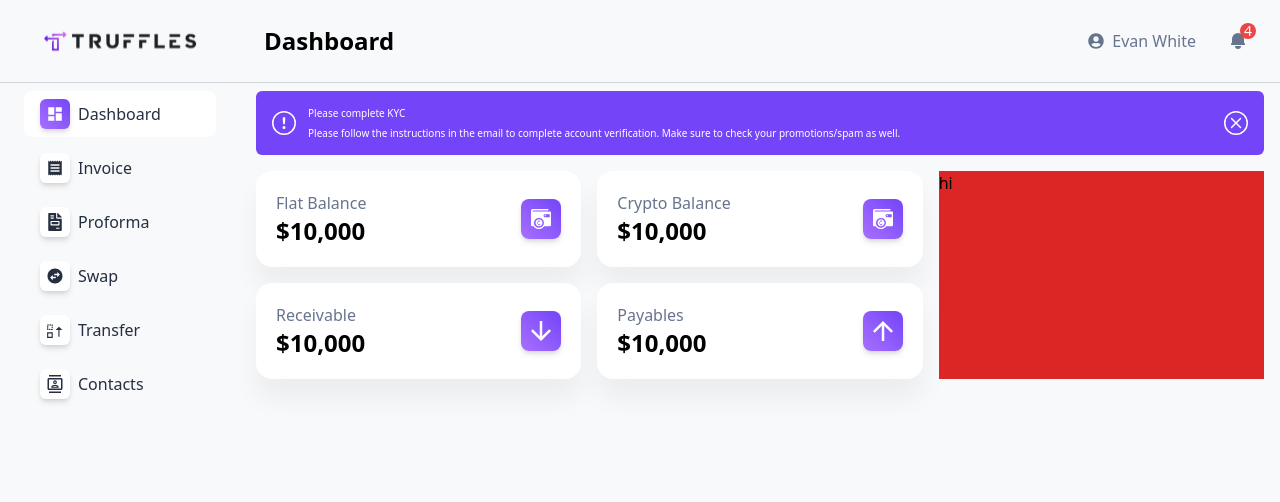
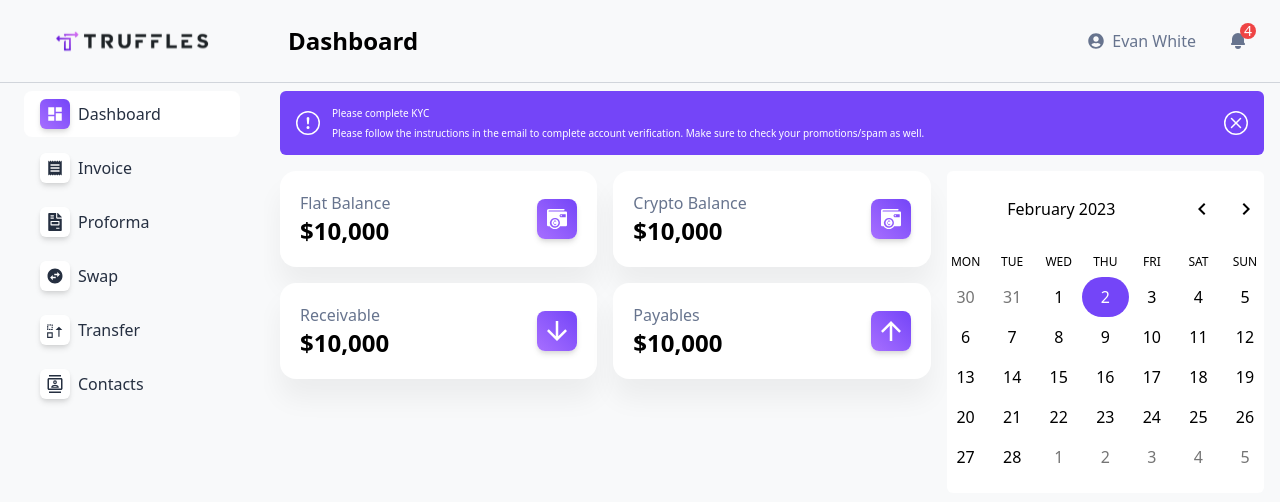
Before and after one commit to Oluwafemi21/truffles-task, a Next.js app: page / in a window 1280 px wide. Shown: the top 502 px of the page. Built offline with nearby package versions, Linux system fonts and the light colour scheme.

Commit message:
feat: added calendar

```diff
--- a/components/SidebarLink.js
+++ b/components/SidebarLink.js
@@ -8,7 +8,7 @@ const SidebarLink = (props) => {
         <li className="m-2" key={title}>
             <Link
                 href={href}
-                className={`group/link flex items-center gap-2 py-2 px-4 rounded-lg cursor-pointer text-navy hover:bg-primary  hover:shadow-default md:focus:shadow-default  ${
+                className={`group/link flex items-center gap-2 py-2 px-4 rounded-lg cursor-pointer text-navy hover:bg-primary  hover:shadow-default focus:shadow-default  ${
                     router.asPath === href && "bg-white "
                 }`}
             >
--- a/package.json
+++ b/package.json
@@ -11,10 +11,12 @@
   "dependencies": {
     "@next/font": "13.1.6",
     "@tailwindcss/forms": "^0.5.3",
+    "apexcharts": "^3.36.3",
     "eslint": "8.33.0",
     "eslint-config-next": "13.1.6",
     "next": "13.1.6",
     "react": "18.2.0",
+    "react-calendar": "^4.0.0",
     "react-dom": "18.2.0",
     "react-icons": "^4.7.1"
   },
--- a/src/pages/contacts.js
+++ b/src/pages/contacts.js
@@ -18,7 +18,7 @@ const Contacts = () => {
                 <link rel="icon" href="/favicon.ico" />
             </Head>
             <section className="h-full grid place-content-center gap-10">
-                <div className="flex items-center gap-3">
+                <div className="flex items-center flex-wrap justify-center text-center gap-3">
                     <p className="text-lg">
                         The
                         <span className="text-primary font-bold mx-2">
--- a/src/pages/index.js
+++ b/src/pages/index.js
@@ -1,9 +1,8 @@
 import Card from "components/Card";
 import Head from "next/head";
-
-// import wallet from "public/wallet.svg";
-// import arrowUp from "public/arrow-up.svg";
-// import arrowDown from "public/arrow-down.svg";
+import Calendar from "react-calendar";
+import { useState } from "react";
+import { MdChevronRight, MdChevronLeft } from "react-icons/md";
 
 const cardLayoutItems = [
     {
@@ -29,6 +28,7 @@ const cardLayoutItems = [
 ];
 
 export default function Home() {
+    const [value, onChange] = useState(new Date());
     return (
         <>
             <Head>
@@ -80,16 +80,29 @@ export default function Home() {
                     </svg>
                 </section>
                 <section className="mt-4 grid md:grid-cols-3 gap-4">
-                    <div className="col-span-2">
+                    <div className="md:col-span-2">
                         <section>
-                            <ul className="grid grid-cols-2 gap-4">
+                            <ul className="grid md:grid-cols-2 gap-4">
                                 {cardLayoutItems.map((card) => (
                                     <Card card={card} key={card.card_name} />
                                 ))}
                             </ul>
                         </section>
                     </div>
-                    <div className="calendar bg-red-600"> hi</div>
+                    <div className="grid place-content-center bg-white p-4 rounded-md">
+                        <Calendar
+                            onChange={onChange}
+                            value={value}
+                            prev2Label={null}
+                            prevLabel={
+                                <MdChevronLeft className="h-6 w-6 mx-auto" />
+                            }
+                            nextLabel={
+                                <MdChevronRight className="h-6 w-6 mx-auto" />
+                            }
+                            next2Label={null}
+                        />
+                    </div>
                 </section>
             </>
         </>
--- a/src/pages/invoice.js
+++ b/src/pages/invoice.js
@@ -15,7 +15,7 @@ const Invoice = () => {
                 <link rel="icon" href="/favicon.ico" />
             </Head>
             <section className="h-full grid place-content-center gap-10">
-                <div className="flex items-center gap-3">
+                <div className="flex items-center flex-wrap justify-center text-center gap-3">
                     <p className="text-lg">
                         The
                         <span className="text-primary font-bold mx-2">
--- a/src/pages/proforma.js
+++ b/src/pages/proforma.js
@@ -15,7 +15,7 @@ const Proforma = () => {
                 <link rel="icon" href="/favicon.ico" />
             </Head>
             <section className="h-full grid place-content-center gap-10">
-                <div className="flex items-center gap-3">
+                <div className="flex items-center flex-wrap justify-center text-center gap-3">
                     <p className="text-lg">
                         The
                         <span className="text-primary font-bold mx-2">
--- a/src/pages/swap.js
+++ b/src/pages/swap.js
@@ -18,7 +18,7 @@ const Swap = () => {
                 <link rel="icon" href="/favicon.ico" />
             </Head>
             <section className="h-full grid place-content-center gap-10">
-                <div className="flex items-center gap-3">
+                <div className="flex items-center flex-wrap justify-center text-center gap-3">
                     <p className="text-lg">
                         The
                         <span className="text-primary font-bold mx-2">
--- a/src/pages/transfer.js
+++ b/src/pages/transfer.js
@@ -16,7 +16,7 @@ const Transfer = () => {
             </Head>
 
             <section className="h-full grid place-content-center gap-10">
-                <div className="flex items-center gap-3">
+                <div className="flex items-center flex-wrap justify-center text-center gap-3">
                     <p className="text-lg">
                         The
                         <span className="text-primary font-bold mx-2">
--- /dev/null
+++ b/src/styles/Calendar.css
@@ -0,0 +1,142 @@
+.react-calendar {
+  width: 350px;
+  max-width: 100%;
+  background: white;
+  font-family: Arial, Helvetica, sans-serif;
+  line-height: 1.125em;
+}
+
+.react-calendar--doubleView {
+  width: 700px;
+}
+
+.react-calendar--doubleView .react-calendar__viewContainer {
+  display: flex;
+  margin: -0.5em;
+}
+
+.react-calendar--doubleView .react-calendar__viewContainer>* {
+  width: 50%;
+  margin: 0.5em;
+}
+
+.react-calendar,
+.react-calendar *,
+.react-calendar *:before,
+.react-calendar *:after {
+  -moz-box-sizing: border-box;
+  -webkit-box-sizing: border-box;
+  box-sizing: border-box;
+}
+
+.react-calendar button {
+  margin: 0;
+  border: 0;
+  outline: none;
+}
+
+.react-calendar button:enabled:hover {
+  cursor: pointer;
+}
+
+.react-calendar__navigation {
+  display: flex;
+  height: 44px;
+  margin-bottom: 1em;
+}
+
+.react-calendar__navigation button {
+  min-width: 44px;
+  background: none;
+}
+
+.react-calendar__navigation button:disabled {
+  background-color: #f0f0f0;
+}
+
+.react-calendar__navigation button:enabled:hover,
+.react-calendar__navigation button:enabled:focus {
+  background-color: #e6e6e6;
+}
+
+.react-calendar__month-view__weekdays {
+  text-align: center;
+  text-transform: uppercase;
+  font-weight: bold;
+  font-size: 0.75em;
+}
+
+.react-calendar__month-view__weekdays__weekday {
+  padding: 0.5em;
+}
+
+.react-calendar__month-view__weekNumbers .react-calendar__tile {
+  display: flex;
+  align-items: center;
+  justify-content: center;
+  font-size: 0.75em;
+  font-weight: bold;
+}
+
+/* .react-calendar__month-view__days__day--weekend {
+  color: #d10000;
+} */
+
+.react-calendar__month-view__days__day--neighboringMonth {
+  color: #757575;
+}
+
+.react-calendar__year-view .react-calendar__tile,
+.react-calendar__decade-view .react-calendar__tile,
+.react-calendar__century-view .react-calendar__tile {
+  padding: 2em 0.5em;
+}
+
+.react-calendar__tile {
+  max-width: 100%;
+  padding: 10px 6.6667px;
+  background: none;
+  text-align: center;
+  line-height: 16px;
+}
+
+.react-calendar__tile:disabled {
+  background-color: #f0f0f0;
+}
+
+.react-calendar__tile:enabled:hover,
+.react-calendar__tile:enabled:focus {
+  background-color: #e6e6e6;
+}
+
+.react-calendar__tile--now {
+  background: #ffff76;
+}
+
+.react-calendar__tile--now:enabled:hover,
+.react-calendar__tile--now:enabled:focus {
+  background: #ffffa9;
+}
+
+.react-calendar__tile--hasActive {
+  background: #76baff;
+}
+
+.react-calendar__tile--hasActive:enabled:hover,
+.react-calendar__tile--hasActive:enabled:focus {
+  background: #a9d4ff;
+}
+
+.react-calendar__tile--active {
+  background: #006edc;
+  color: white;
+}
+
+.react-calendar__tile--active:enabled:hover,
+.react-calendar__tile--active:enabled:focus {
+  background: #1087ff;
+}
+
+.react-calendar--selectRange .react-calendar__tile--hover {
+  background-color: #e6e6e6;
+}
--- a/src/styles/globals.css
+++ b/src/styles/globals.css
@@ -8,7 +8,7 @@ html,
 body {
     scroll-behavior: smooth;
     scrollbar-width: thin;
-    scrollbar-color: #7445F8;
+    scrollbar-color: #67748E;
 }
 
 ::-webkit-scrollbar {
@@ -22,6 +22,168 @@ body {
 
 ::-webkit-scrollbar-thumb {
     width: 4px;
-    background-color: #7445F8;
+    background-color: #67748E;
     border-radius: 24px;
 }
+
+/* Style for react */
+.react-calendar {
+    min-width: 350px;
+    padding-inline: 12px;
+    background: transparent;
+    line-height: 1.125em;
+}
+
+.react-calendar--doubleView {
+    width: 700px;
+}
+
+.react-calendar--doubleView .react-calendar__viewContainer {
+    display: flex;
+    margin: -0.5em;
+}
+
+.react-calendar--doubleView .react-calendar__viewContainer>* {
+    width: 50%;
+    margin: 0.5em;
+}
+
+.react-calendar,
+.react-calendar *,
+.react-calendar *:before,
+.react-calendar *:after {
+    -moz-box-sizing: border-box;
+    -webkit-box-sizing: border-box;
+    box-sizing: border-box;
+}
+
+.react-calendar button {
+    margin: 0;
+    border: 0;
+    outline: none;
+}
+
+.react-calendar button:enabled:hover {
+    cursor: pointer;
+}
+
+.react-calendar__navigation {
+    display: flex;
+    height: 44px;
+    margin-bottom: 1em;
+}
+
+.react-calendar__navigation>.react-calendar__navigation__label {
+    order: 0;
+}
+
+.react-calendar__navigation>.react-calendar__navigation__prev-button {
+    order: 1;
+}
+
+.react-calendar__navigation>.react-calendar__navigation__next-button {
+    order: 2;
+}
+
+.react-calendar__navigation button {
+    width: 44px;
+    background: none;
+}
+
+.react-calendar__navigation button:disabled {
+    background-color: #f0f0f0;
+}
+
+.react-calendar__navigation button:enabled:hover,
+.react-calendar__navigation button:enabled:focus {
+    background-color: #e6e6e6;
+}
+
+.react-calendar__month-view__weekdays {
+    text-align: center;
+    text-transform: uppercase;
+    font-weight: bold;
+    font-size: 0.75em;
+}
+
+.react-calendar__month-view__weekdays__weekday {
+    padding: 0.5em;
+    font-weight: 500;
+}
+
+.react-calendar__month-view__weekdays__weekday abbr {
+    text-decoration: none;
+}
+
+.react-calendar__month-view__weekNumbers .react-calendar__tile {
+    display: flex;
+    align-items: center;
+    justify-content: center;
+    font-size: 0.75em;
+    font-weight: bold;
+}
+
+/* .react-calendar__month-view__days__day--weekend {
+    color: #d10000;
+  } */
+
+.react-calendar__month-view__days__day--neighboringMonth {
+    color: #757575;
+}
+
+.react-calendar__year-view .react-calendar__tile,
+.react-calendar__decade-view .react-calendar__tile,
+.react-calendar__century-view .react-calendar__tile {
+    padding: 0;
+}
+
+.react-calendar__tile {
+    min-height: 40px;
+    height: 100%;
+    padding-block: 0.6rem;
+    border-radius: 45px;
+    background: none;
+    text-align: center;
+    line-height: 16px;
+}
+
+.react-calendar__tile:disabled {
+    background-color: #f0f0f0;
+}
+
+.react-calendar__tile:enabled:hover,
+.react-calendar__tile:enabled:focus {
+    background-color: #e6e6e6;
+}
+
+.react-calendar__tile--now {
+    background: transparent;
+    color: rgb(255, 2, 2);
+}
+
+.react-calendar__tile--now:enabled:hover,
+.react-calendar__tile--now:enabled:focus {
+    background: #7445F8;
+    color: white;
+}
+
+.react-calendar__tile--hasActive {
+    background: #7445F8;
+    color: white;
+}
+
+.react-calendar__tile--hasActive:enabled:hover,
+.react-calendar__tile--hasActive:enabled:focus {
+    background: #7445F8;
+    color: white;
+}
+
+.react-calendar__tile--active {
+    background: #7445F8;
+    color: white;
+}
+
+.react-calendar__tile--active:enabled:hover,
+.react-calendar__tile--active:enabled:focus {
+    background: #5e36cc;
+}
```
Also changed, not shown: components/Layout.js (+3 -6 lines), 1 other file (tests, documents, lock files or other folders).
